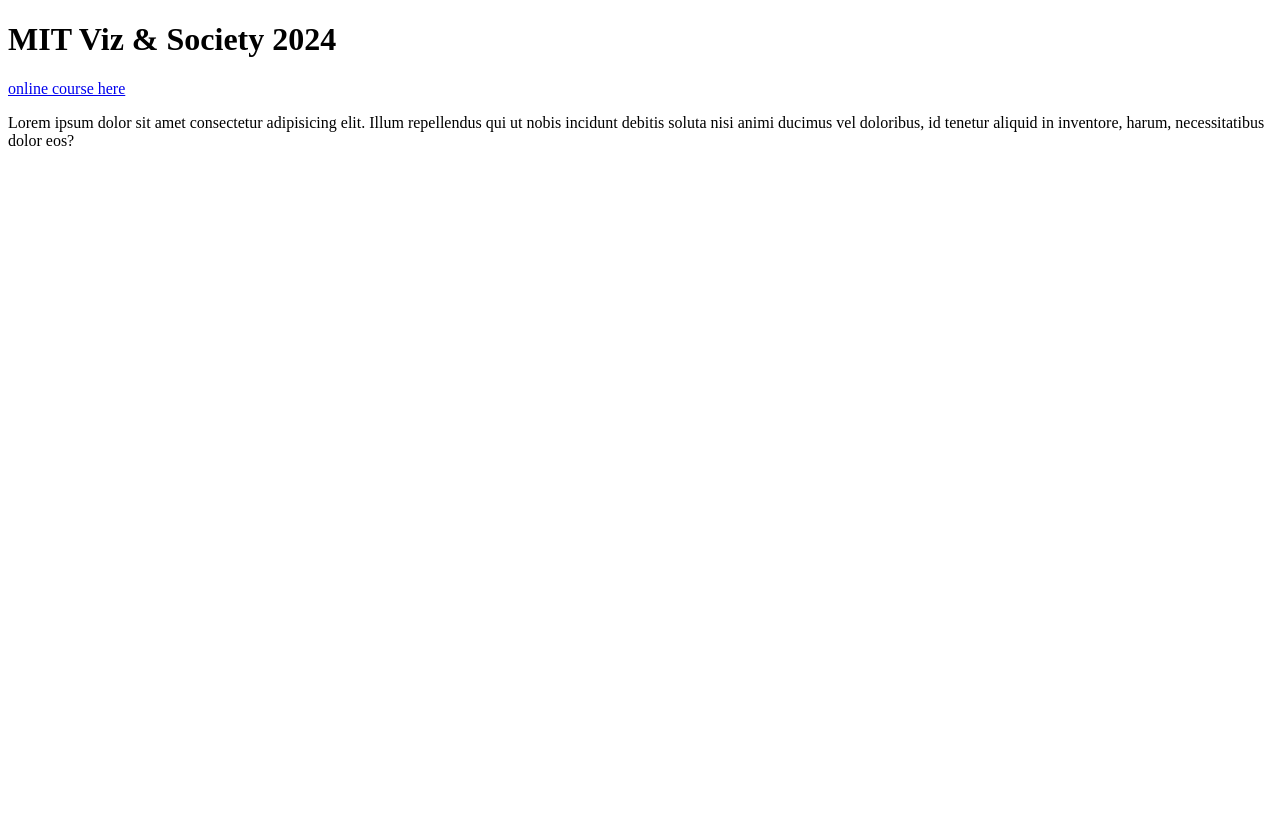
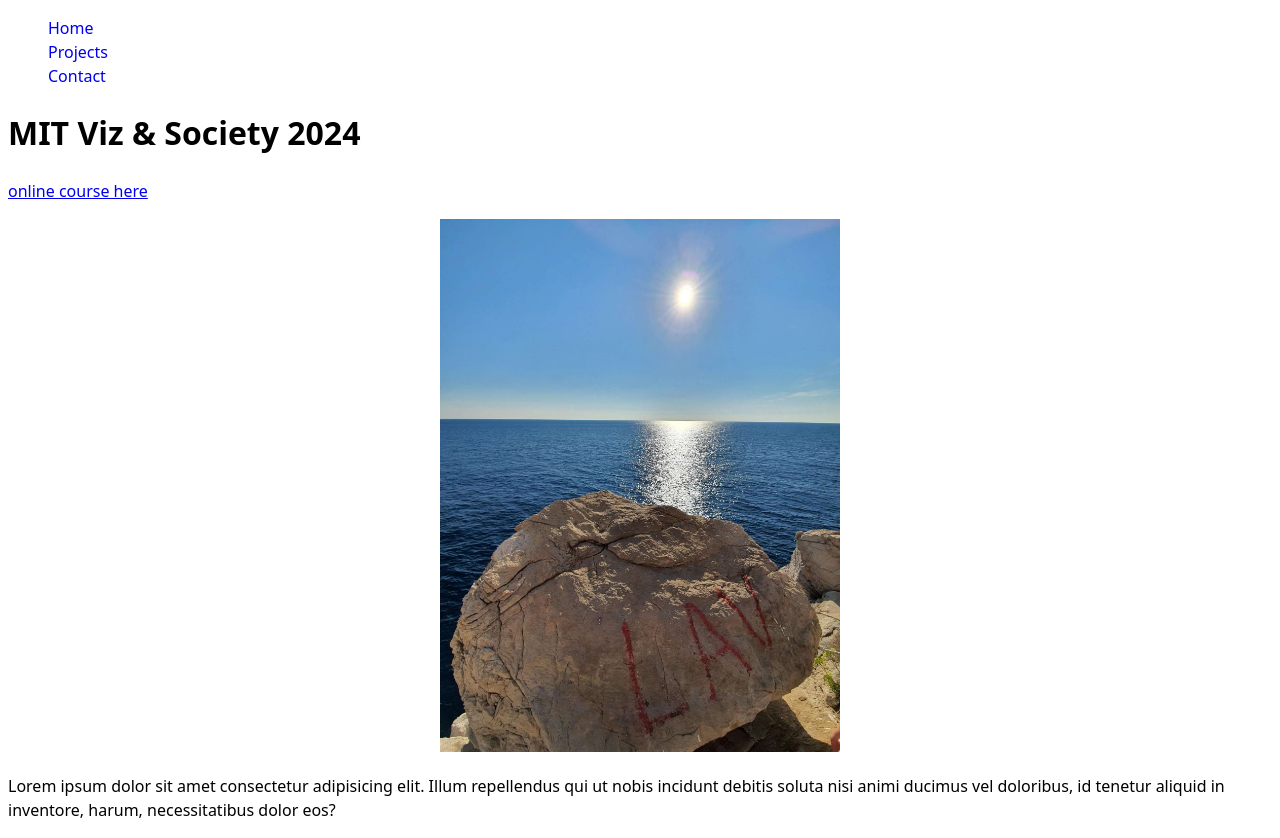
Before and after one commit to aquacalc/portfolio, a plain HTML site: page index.html in a window 1280 px wide. Before the commit the page ends 800 px from the top, so only its background shows below. Drawn offline with Linux system fonts and the light colour scheme.

Commit message:
Contact form

```diff
--- a/index.html
+++ b/index.html
@@ -3,9 +3,24 @@
   <head>
     <meta charset="UTF-8" />
     <meta name="viewport" content="width=device-width, initial-scale=1.0" />
+    <link rel="stylesheet" href="./styles/styles.css">
     <title>MIT Viz Course</title>
   </head>
   <body>
+    <nav>
+      <ul>
+        <li>
+          <a href="/">Home</a>
+        </li>
+        <li>
+          <a href="./projects/index.html">Projects</a>
+        </li>
+        <li>
+          <a href="./contact/index.html">Contact</a>
+        </li>
+      </ul>
+    </nav>
+
     <h1>MIT Viz & Society 2024</h1>
     <p>
       <a href="https://vis-society.github.io/" target="_blank"
@@ -13,7 +28,10 @@
       >
     </p>
 
-    <!-- <img src="./images/_Lav.jpg" alt="slika 'Lav' na Buži" /> -->
+    <div class="img-div">
+
+      <img src="./images/_Lav.jpg" alt="slika 'Lav' na Buži" />
+    </div>
 
     <p>
       Lorem ipsum dolor sit amet consectetur adipisicing elit. Illum repellendus
--- /dev/null
+++ b/styles/styles.css
@@ -0,0 +1,20 @@
+body {
+  /* Set line height to 1.5 times the font size
+     and use the OS’s UI font as the website font
+   */
+  font: 100%/1.5 system-ui;
+ }
+
+.img-div {
+  text-align: center;
+}
+img {
+  width: 400px;
+}
+
+ul {
+  list-style: none;
+}
+li a {
+  text-decoration: none;
+}
```
Also changed, not shown: contact/index.html (added, +28 -0 lines), projects/index.html (added, +11 -0 lines).
